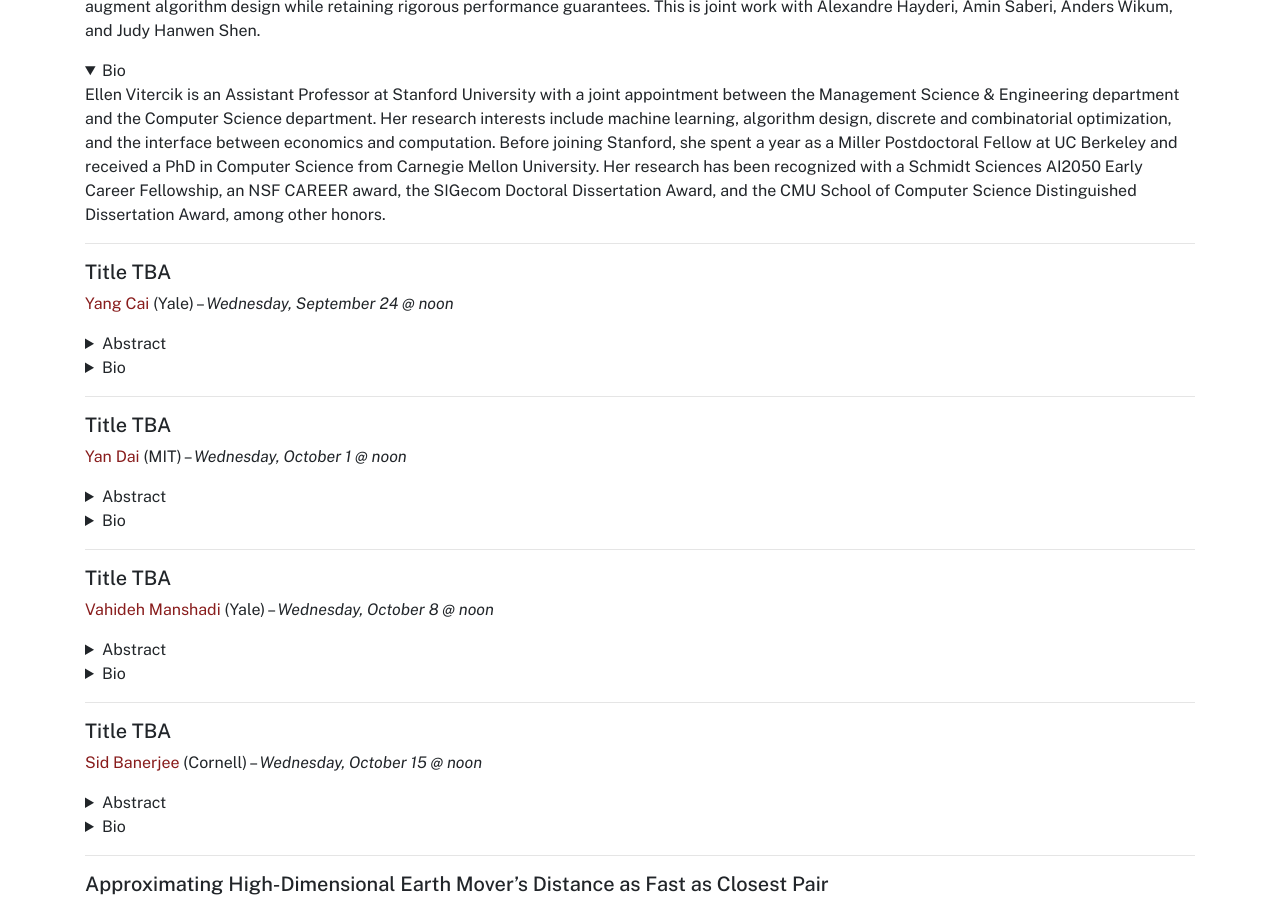
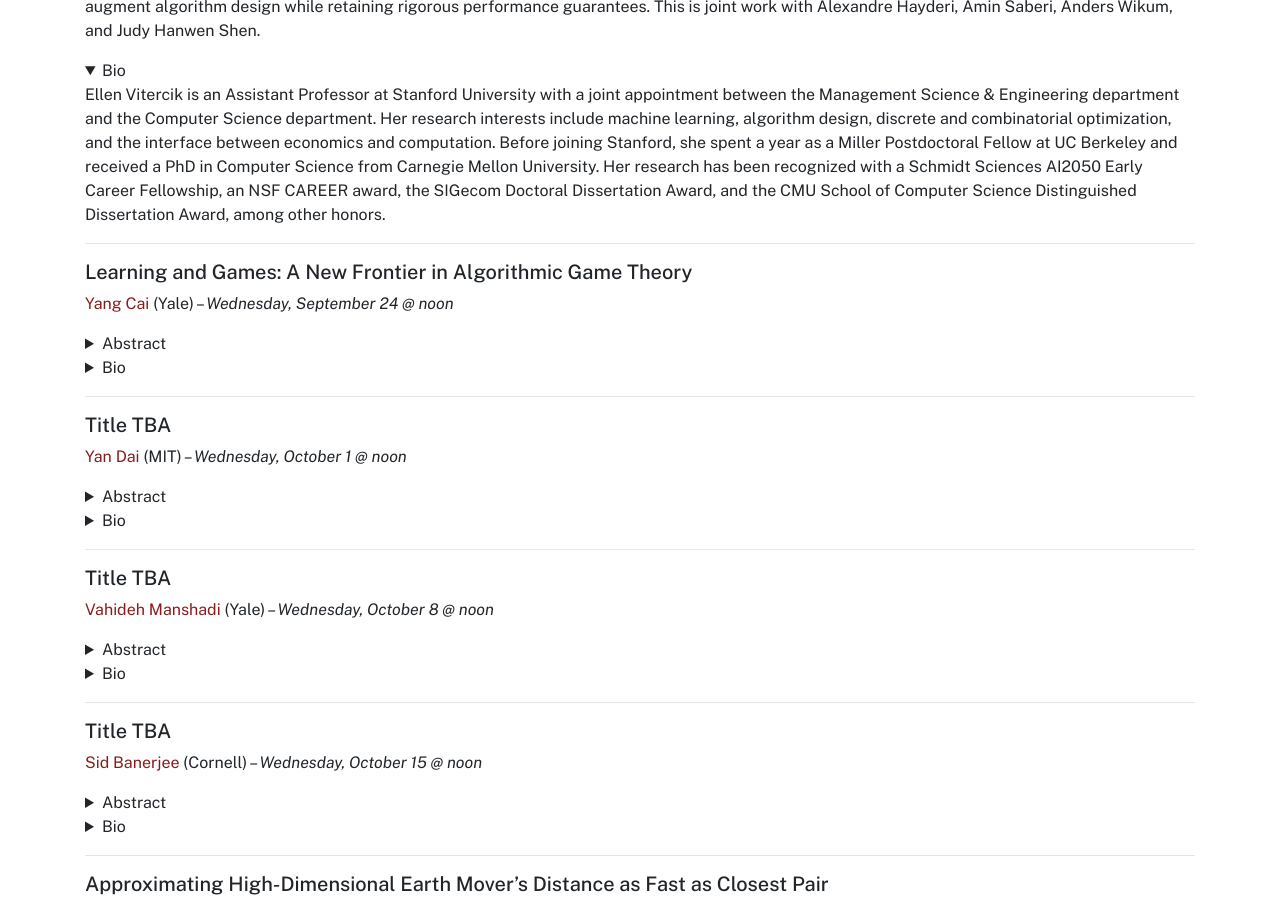
Before and after one commit to umass-theory/umass-theory.github.io, a Jekyll site: the page built from seminar.md, in a window 1280 px wide and 900 px high, scrolled down 1464 px. Built offline with Jekyll 4.4.1, drawn with Linux system fonts in a browser that asks for light colours; some of the changed lines change nothing that is shown.

Commit message:
Update seminar.md

```diff
--- a/seminar.md
+++ b/seminar.md
@@ -57,19 +57,21 @@
 
 <hr>
 
-##### Title TBA
+##### Learning and Games: A New Frontier in Algorithmic Game Theory
 
 [Yang Cai](https://www.cs.yale.edu/homes/cai/) (Yale) -- *Wednesday, September 24 @ noon*
 <details markdown="1">
 <summary>Abstract</summary>
 
-TBA
+Over the past decade, machine learning has achieved remarkable progress across a wide range of applications. This success is largely attributable to the paradigm of training machine learning systems by minimizing a single loss function using gradient-descent-based optimization algorithms. However, the landscape is shifting, and many of the outstanding challenges in machine learning now lie at its intersection with game theory. These challenges arise either from explicitly strategic environments—such as multi-agent reinforcement learning systems, autobidding in auctions, and algorithmic pricing—or from problems that can be implicitly modeled as games, such as robustifying models against adversarial attacks, training generative models, and alignment.
+
+These emerging problems present new challenges for both machine learning and game theory. On the one hand, it remains unclear what types of optimization algorithms are effective in these game-theoretic settings. On the other hand, the games arising from machine learning problems often involve non-concave utilities, whereas traditional game theory has largely focused on games with (quasi)-concave utilities. In this talk, we will discuss recent progress in tackling these challenges and explore the obstacles and opportunities that lie ahead for both machine learning and game theory.
 
 </details>
 <details markdown="1">
 <summary>Bio</summary>
 
-TBA
+Yang Cai is a Professor of Computer Science and Economics (secondary appointment) at Yale University. He finished his Ph.D. at MIT in Computer Science under the supervision of Costis Daskalakis and received his B.Sc. in EECS at Peking University. His research interests lie in theoretical computer science and its interface with economics, optimization, and machine learning. His work has been recognized with the COLT Best Paper Award, the FOCS Test of Time Award, the Sloan Research Fellowship, the NSF CAREER Award, the William Dawson Scholarship, and the Simons-Berkeley Research Fellowship.
 
 </details>
 
```
